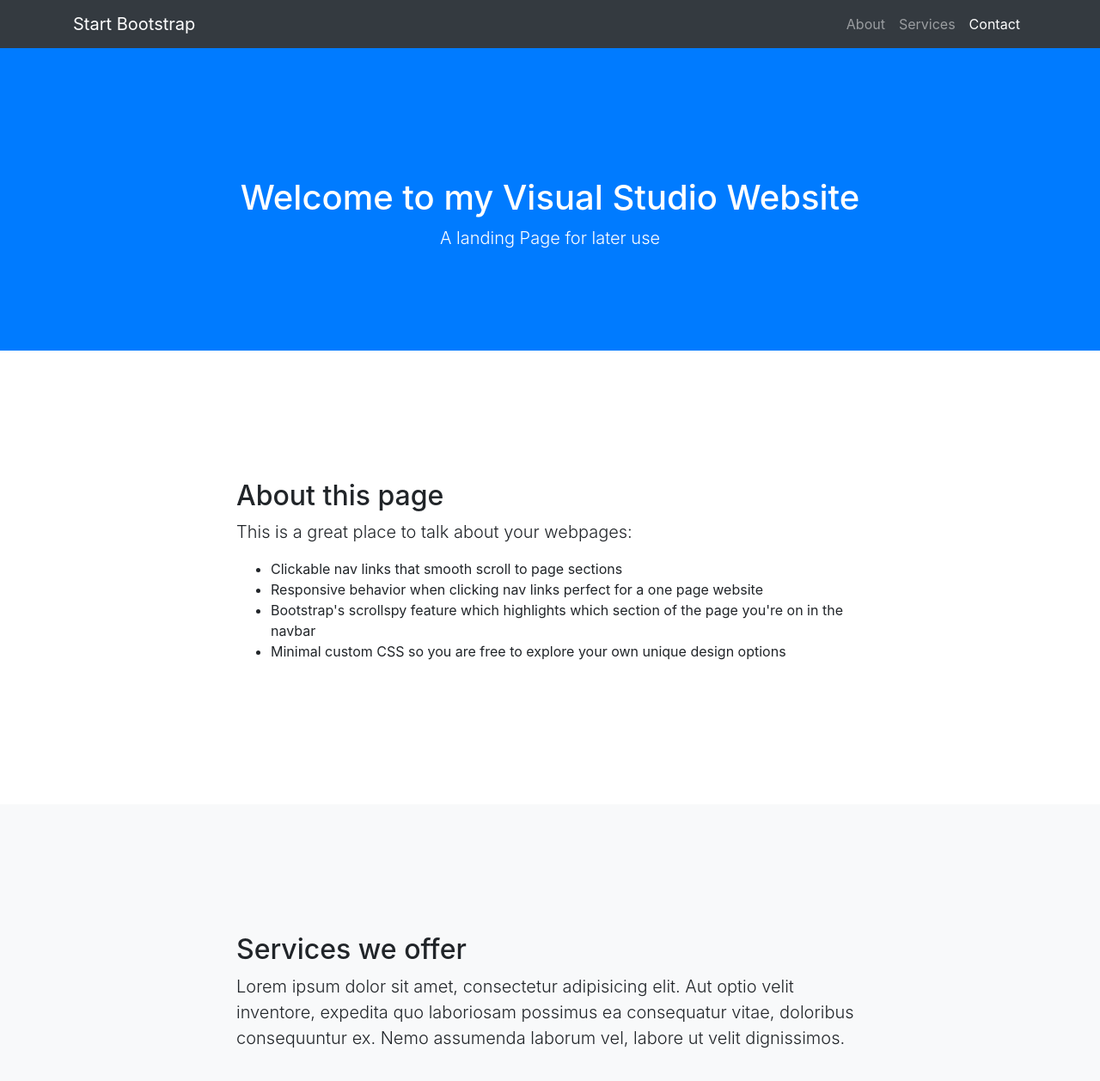
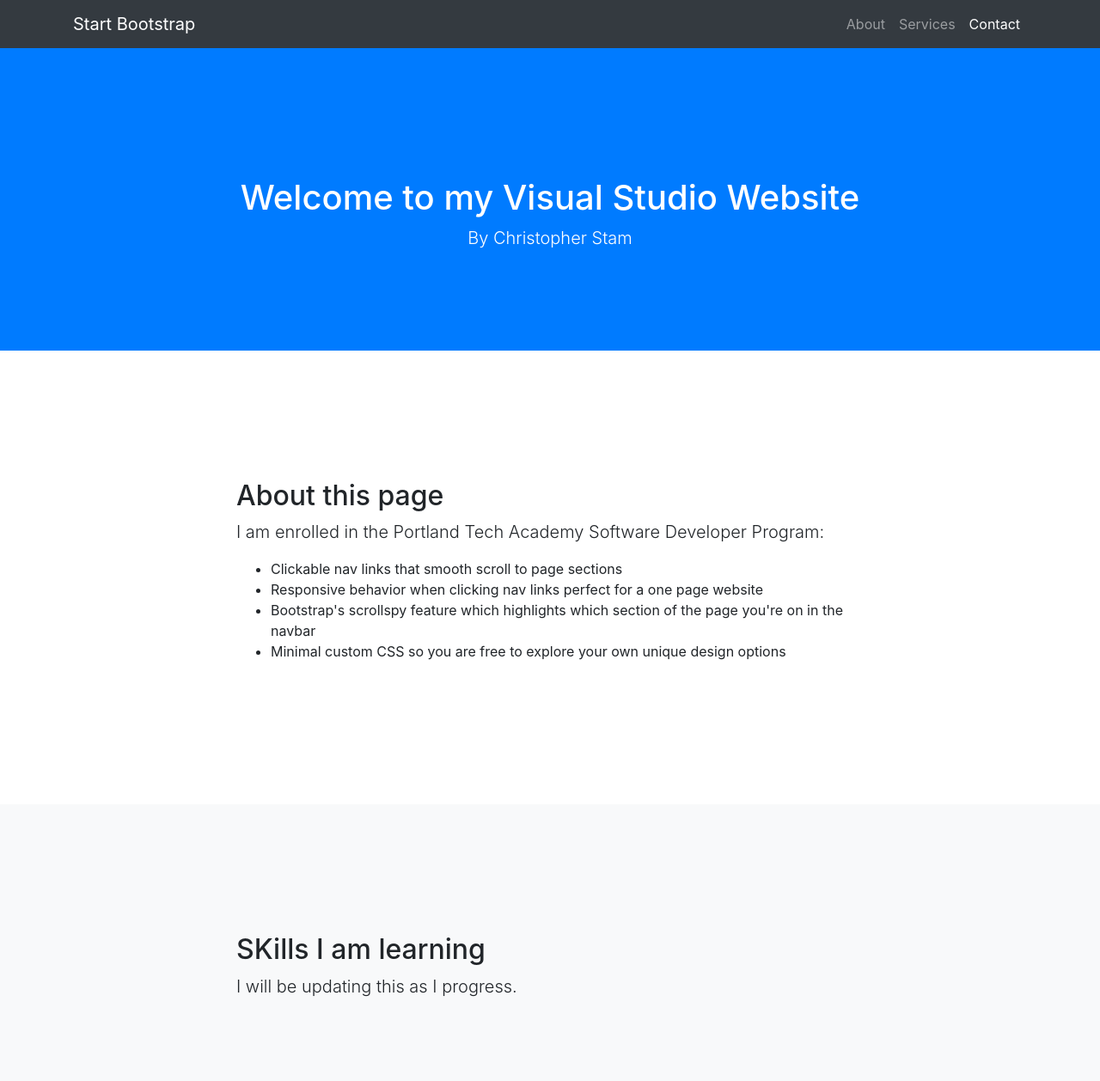
Before and after one commit to SilentWorkForce/Visual-Studio-Projects, a plain HTML site: page WebsiteTestBuild/index.html in a window 1280 px wide. Shown: the top 1258 px of the page at 86% size. Drawn offline with Linux system fonts and the light colour scheme.

Commit message:
Update index.html

```diff
--- a/WebsiteTestBuild/index.html
+++ b/WebsiteTestBuild/index.html
@@ -40,7 +40,7 @@
     <header class="bg-primary text-white">
         <div class="container text-center">
             <h1>Welcome to my Visual Studio Website</h1>
-            <p class="lead">A landing Page for later use</p>
+            <p class="lead">By Christopher Stam</p>
         </div>
     </header>
     <section id="about">
@@ -48,7 +48,7 @@
             <div class="row">
                 <div class="col-lg-8 mx-auto">
                     <h2>About this page</h2>
-                    <p class="lead">This is a great place to talk about your webpages:</p>
+                    <p class="lead">I am enrolled in the Portland Tech Academy Software Developer Program:</p>
                     <ul>
                         <li>Clickable nav links that smooth scroll to page sections</li>
                         <li>Responsive behavior when clicking nav links perfect for a one page website</li>
@@ -63,8 +63,8 @@
         <div class="container">
             <div class="row">
                 <div class="col-lg-8 mx-auto">
-                    <h2>Services we offer</h2>
-                    <p class="lead">Lorem ipsum dolor sit amet, consectetur adipisicing elit. Aut optio velit inventore, expedita quo laboriosam possimus ea consequatur vitae, doloribus consequuntur ex. Nemo assumenda laborum vel, labore ut velit dignissimos.</p>
+                    <h2>SKills I am learning</h2>
+                    <p class="lead"> I will be updating this as I progress.</p>
                 </div>
             </div>
         </div>
```
